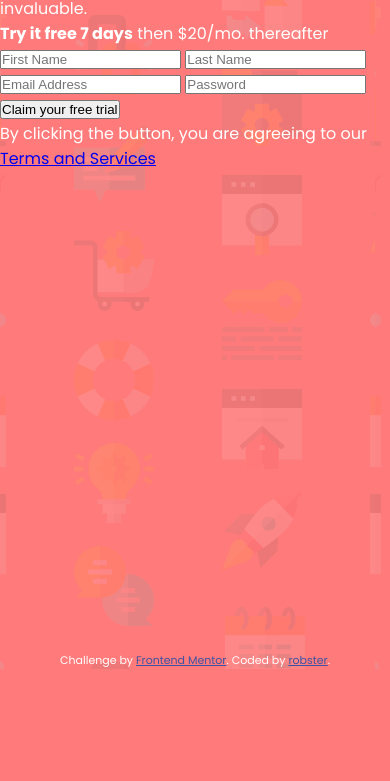
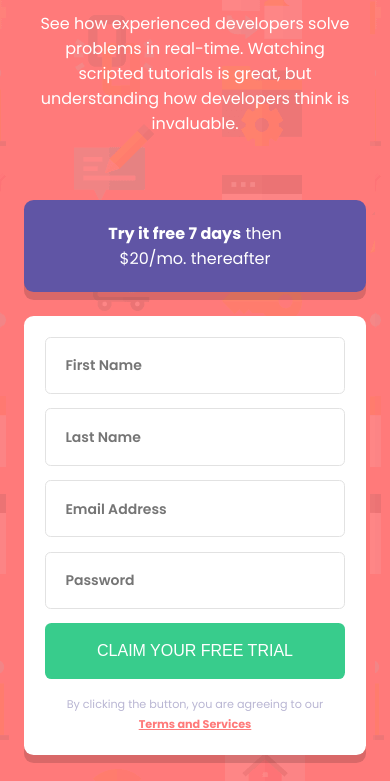
Before and after one commit to RobStk/fem-Intro-component-with-sign-up-form, a plain HTML site: page index.html in a window 390 px wide. Shown: the part 175-956 px from the top of the page. Before the commit the page ends 844 px from the top, so only its background shows below. Drawn offline with Linux system fonts and the light colour scheme.

Commit message:
scss components and mobile styles

```diff
--- a/index.html
+++ b/index.html
@@ -22,10 +22,10 @@
         </div>
       </div>
       <div class="intro-component__form">
-        <div class="tile">
+        <div class="tile-info">
           <p><strong>Try it free 7 days</strong> then $20/mo. thereafter</p>
         </div>
-        <div class="tile">
+        <div class="tile-form">
           <form class="sign-up">
             <input type="text" id="" name="First Name" placeholder="First Name">
             <input type="text" id="" name="Last Name" placeholder="Last Name">
--- a/scss/base/_body.scss
+++ b/scss/base/_body.scss
@@ -4,5 +4,6 @@
 body {
     font-family: map-get(fonts.$families, main);
     font-size: 16px;
+    font-weight: 400;
     color: white;
 }
--- /dev/null
+++ b/scss/base/_headers.scss
@@ -0,0 +1,5 @@
+h1 {
+    font-size: 1.7em;
+    line-height: 1.25;
+    margin: 1em;
+}
--- a/scss/base/_index.scss
+++ b/scss/base/_index.scss
@@ -1,2 +1,4 @@
 @forward "base";
 @forward "body";
+@forward "inputs";
+@forward "headers";
--- /dev/null
+++ b/scss/base/_inputs.scss
@@ -0,0 +1,34 @@
+@use "../configs/colors";
+@use "../configs/fonts";
+
+input {
+
+    &[type=text]{
+        border-style: solid;
+        border-radius: 0.4em;
+        border-width: 1px;
+        border-color: rgb(226, 226, 226);
+        outline: none;
+        padding: 1.4em;
+        width:100%;
+        font-size: 0.875em;
+        font-weight: 600;
+
+        &::placeholder{
+            font-family: map-get(fonts.$families, main);
+        }
+    }
+
+    &[type=submit]{
+        border-style: none;
+        border-radius: 0.4em;
+        background-color: colors.$primary-green;
+        padding: 1.2em;
+        color: white;
+        text-transform: uppercase;
+        width: 100%;
+        font-size: 1em;
+        font-weight: 500;
+        cursor: pointer;
+    }
+}
--- a/scss/components/_index.scss
+++ b/scss/components/_index.scss
@@ -1 +1,2 @@
 @forward "attribution";
+@forward "sign-up";
--- /dev/null
+++ b/scss/components/_sign-up.scss
@@ -0,0 +1,19 @@
+@use "../configs/colors";
+
+.sign-up {
+    display: flex;
+    flex-direction: column;
+    gap: 0.9em;
+
+    .terms {
+        padding: 0 1.3em;
+        font-size: 0.7em;
+        line-height: 1.8;
+        color: colors.$neutral-grayish-blue;
+
+        a {
+            font-weight: 700;
+            color: colors.$primary-red;
+        }
+    }
+}
--- a/scss/layouts/_intro-component.scss
+++ b/scss/layouts/_intro-component.scss
@@ -0,0 +1,30 @@
+@use '../configs/colors';
+@use '../utils/screen';
+@use '../utils/tile';
+
+.intro-component {
+    padding: 3.5em 1.5em;
+    display: grid;
+    row-gap: 3.5em;
+    text-align: center;
+
+    &__content {
+        padding: 0.5em;
+    }
+
+    &__form {
+        display: flex;
+        flex-direction: column;
+        gap: 1.5em;
+
+        .tile-info {
+            @include tile.style(colors.$accent-blue);
+            padding-left: 3.1em;
+            padding-right: 3.1em;
+        }
+
+        .tile-form {
+            @include tile.style(white);
+        }
+    }
+}
--- a/scss/utils/_index.scss
+++ b/scss/utils/_index.scss
@@ -1 +1,2 @@
 @forward "screen" as screen-*;
+@forward "tile" as tile-*;
--- /dev/null
+++ b/scss/utils/_tile.scss
@@ -0,0 +1,8 @@
+@mixin style ($bg-color) {
+    background-color: $bg-color;
+    border-radius: 0.6em;
+    padding: 1.3em;
+    -webkit-box-shadow: 0px 8px 0px 0px rgba(0, 0, 0, 0.15);
+    -moz-box-shadow: 0px 8px 0px 0px rgba(0, 0, 0, 0.15);
+    box-shadow: 0px 8px 0px 0px rgba(0, 0, 0, 0.15);
+}
```
Also changed, not shown: css/main.css.
